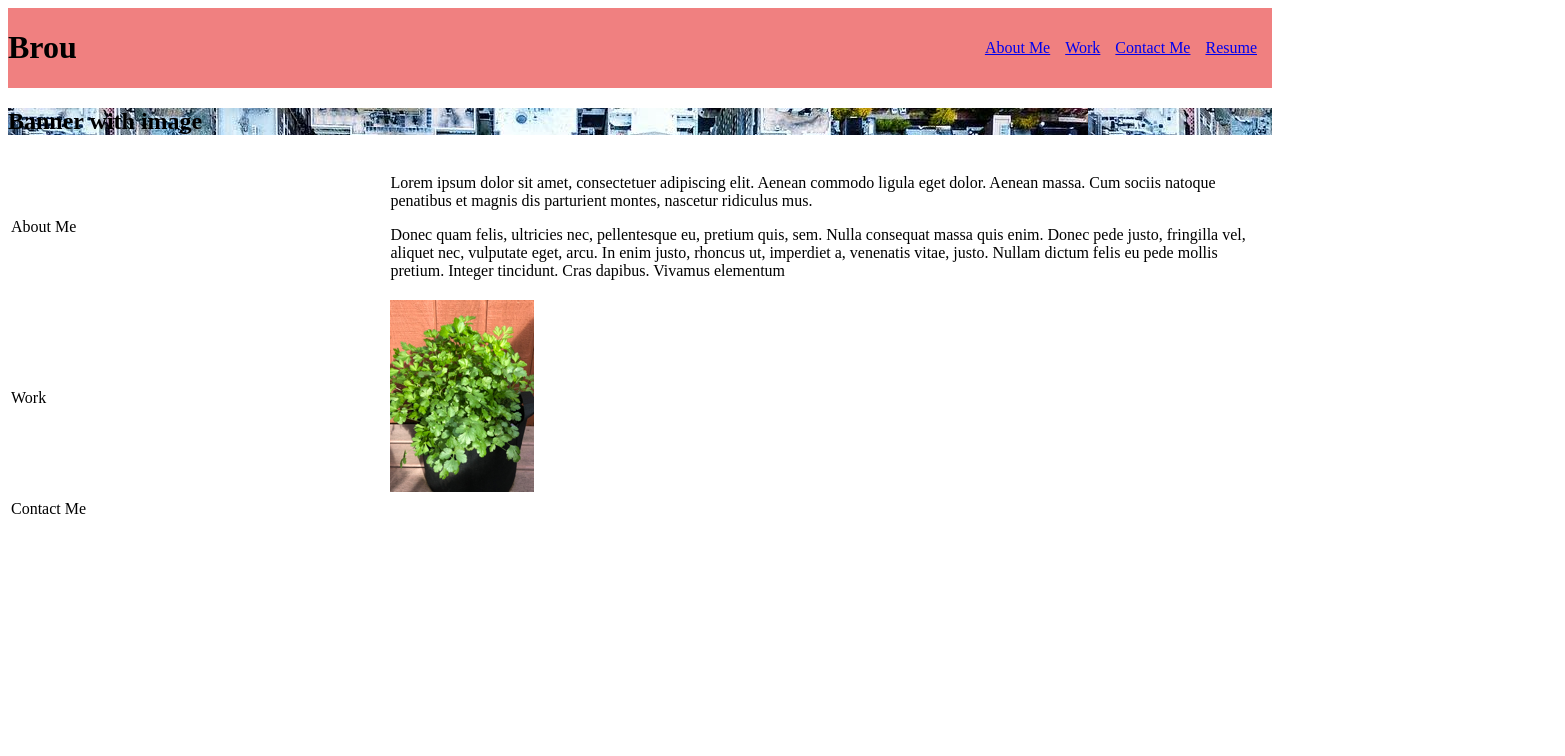
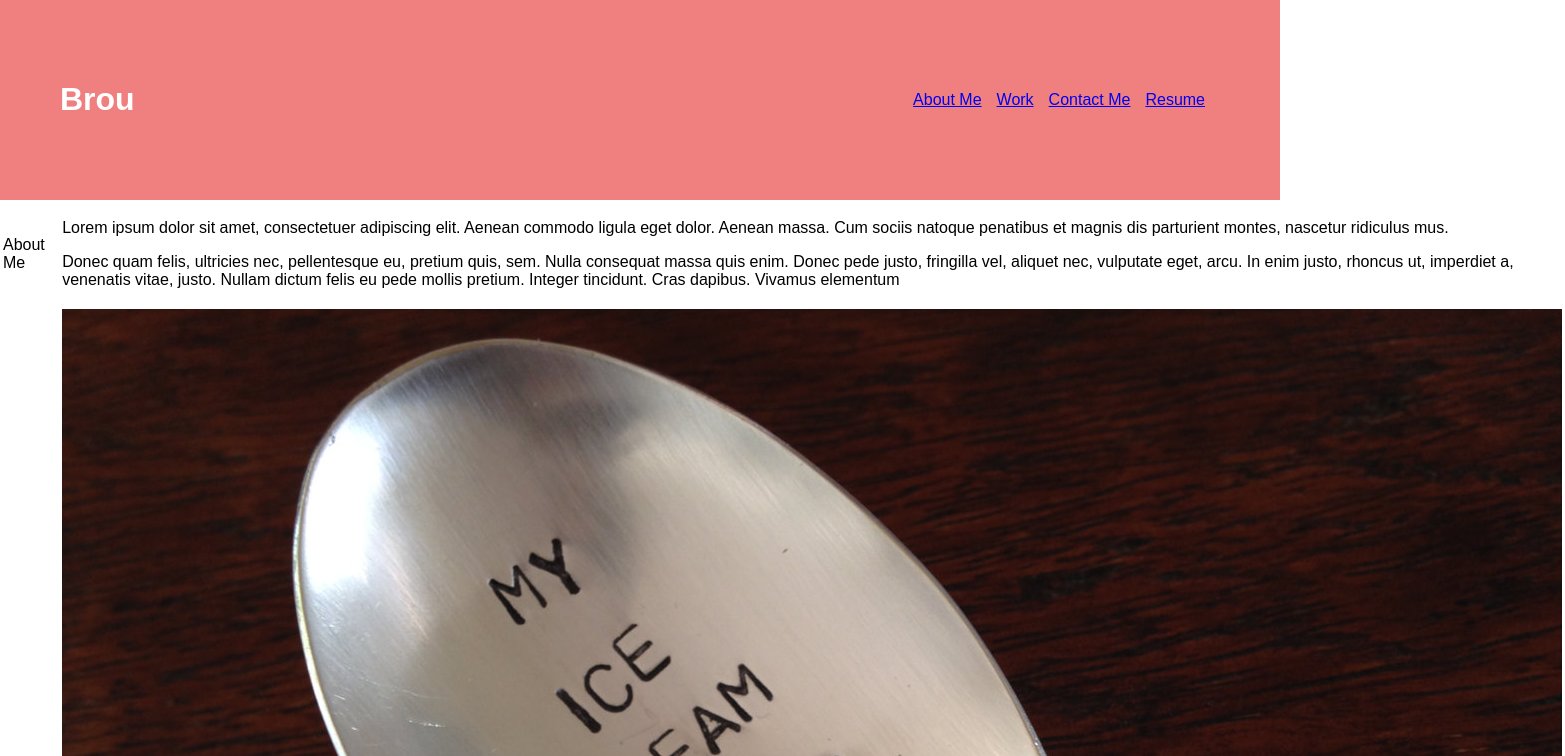
Before and after one commit to brousy/Brou-portfolio, a plain HTML site: page index.html in a window 1280 px wide. Shown: the top 756 px of the page, 1565 px wide, since content can reach past the window. Drawn offline with Linux system fonts and the light colour scheme.

Commit message:
worked on css

```diff
--- a/assets/style.css
+++ b/assets/style.css
@@ -5,11 +5,19 @@
     background-color: pink;
 }*/
 
+body {
+    font-family: Arial, Helvetica, sans-serif;
+    margin: 0;
+}
+
 header {
     display: flex;
     justify-content: space-between;
     align-items: center;
     background-color:lightcoral;
+    color: white;
+    padding: 60px;
+    margin: 0%;
   }
 
 nav {
@@ -23,9 +31,9 @@ nav {
 
 }
 
-
-.parkbanner {
-    background-image: url("../images/bannerimage.jpg");
+#bannerimage {
+    width: 100%;
+    background-image: url(https://drive.google.com/file/d/1HQiGNAlEqZg_ByfTZyeXc976Yd9h4IsP/view?usp=share_link);
 }
 
 .maintable {
--- a/index.html
+++ b/index.html
@@ -14,22 +14,24 @@
         <h1> Brou </h1>
         <nav>
 
-            <a class= "anchorpadding" href="#linktoaboutme">About Me</a>
+            <a class="anchorpadding" href="#linktoaboutme">About Me</a>
 
-            <a class= "anchorpadding" href="#linktowork">Work</a>
+            <a class="anchorpadding" href="#linktowork">Work</a>
 
-            <a class= "anchorpadding" href="#linktocontactme">Contact Me</a>
+            <a class="anchorpadding" href="#linktocontactme">Contact Me</a>
 
-            <a class= "anchorpadding" href="linktoresume">Resume</a>
+            <a class="anchorpadding" href="linktoresume">Resume</a>
 
 
         </nav>
     </header>
-    <section class="parkbanner">
-        <div>
-            <h2> Banner with image </h2>
-        </div>
+
+    <div id="bannerimage"></div>
+        <!--
+    <section class="banner">
+        <img: src="./images/farmersmarketcarrots.jpg" alt="Produce at farmers market" />
     </section>
+-->
 
     <section>
         <table>
@@ -38,11 +40,15 @@
                 </td>
 
                 <td class="td_right">
-                    <p>Lorem ipsum dolor sit amet, consectetuer adipiscing elit. Aenean commodo ligula eget dolor. Aenean massa. Cum
+                    <p>Lorem ipsum dolor sit amet, consectetuer adipiscing elit. Aenean commodo ligula eget dolor.
+                        Aenean massa. Cum
                         sociis natoque penatibus et magnis dis parturient montes, nascetur ridiculus mus.</p>
-                    <p>Donec quam felis, ultricies nec, pellentesque eu, pretium quis, sem. Nulla consequat massa quis enim. Donec
-                        pede justo, fringilla vel, aliquet nec, vulputate eget, arcu. In enim justo, rhoncus ut, imperdiet a,
-                        venenatis vitae, justo. Nullam dictum felis eu pede mollis pretium. Integer tincidunt. Cras dapibus. Vivamus
+                    <p>Donec quam felis, ultricies nec, pellentesque eu, pretium quis, sem. Nulla consequat massa quis
+                        enim. Donec
+                        pede justo, fringilla vel, aliquet nec, vulputate eget, arcu. In enim justo, rhoncus ut,
+                        imperdiet a,
+                        venenatis vitae, justo. Nullam dictum felis eu pede mollis pretium. Integer tincidunt. Cras
+                        dapibus. Vivamus
                         elementum</p>
                 </td>
             </tr>
@@ -50,7 +56,11 @@
                 <td class="td_left">Work
                 </td>
                 <td class="td_right">
-                    <img src="./images/plants.png">
+                    <img src="./images/icecreamspoon.jpg" alt="spoon" />
+                    <img src="images/newdish.jpg" alt="spoon" />
+                    <img src="./images/restaurantviews.jpg" alt="plates on a table" />
+                    <img src="./images/tablesetting.jpg" alt="plates and menu" />
+
                 </td>
             </tr>
             <tr>
@@ -63,7 +73,7 @@
     </section>
 
 
-<!--
+    <!--
     <section>
 
         <h1>About Me</h1>
```
